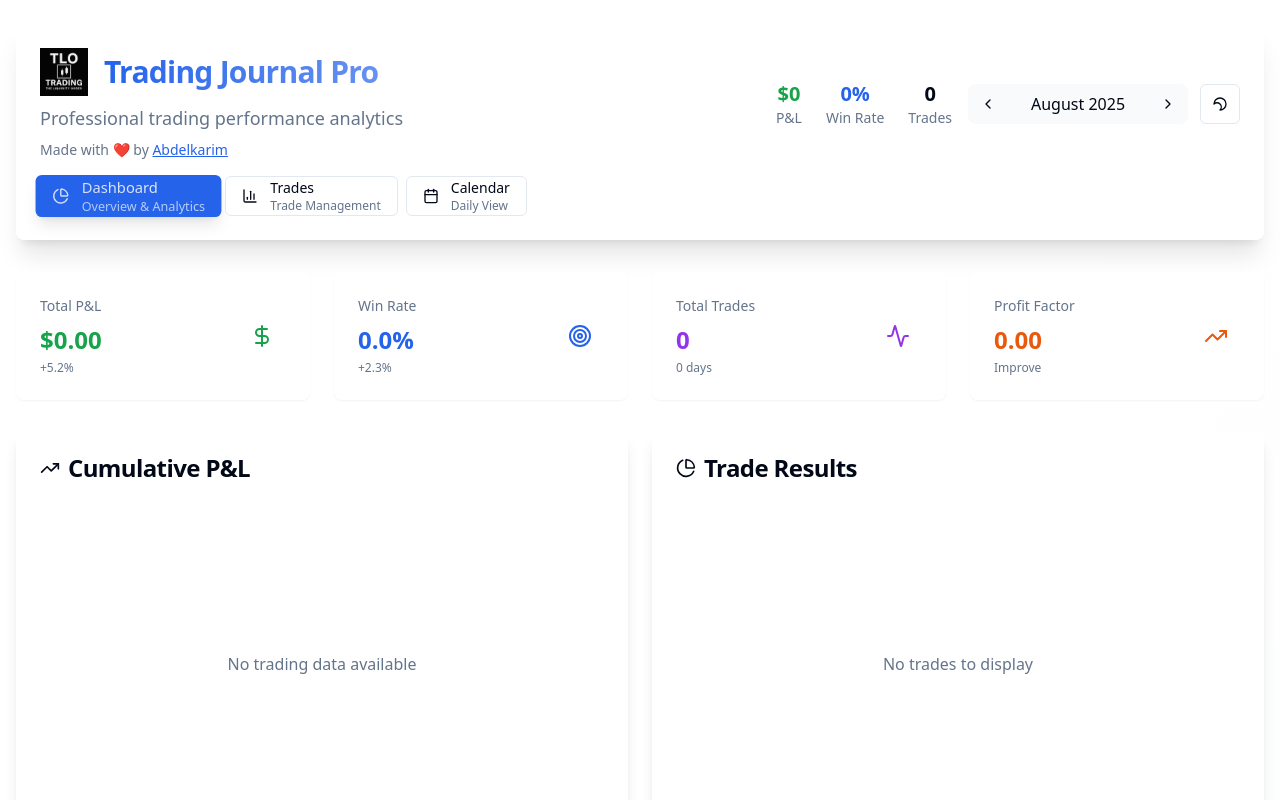
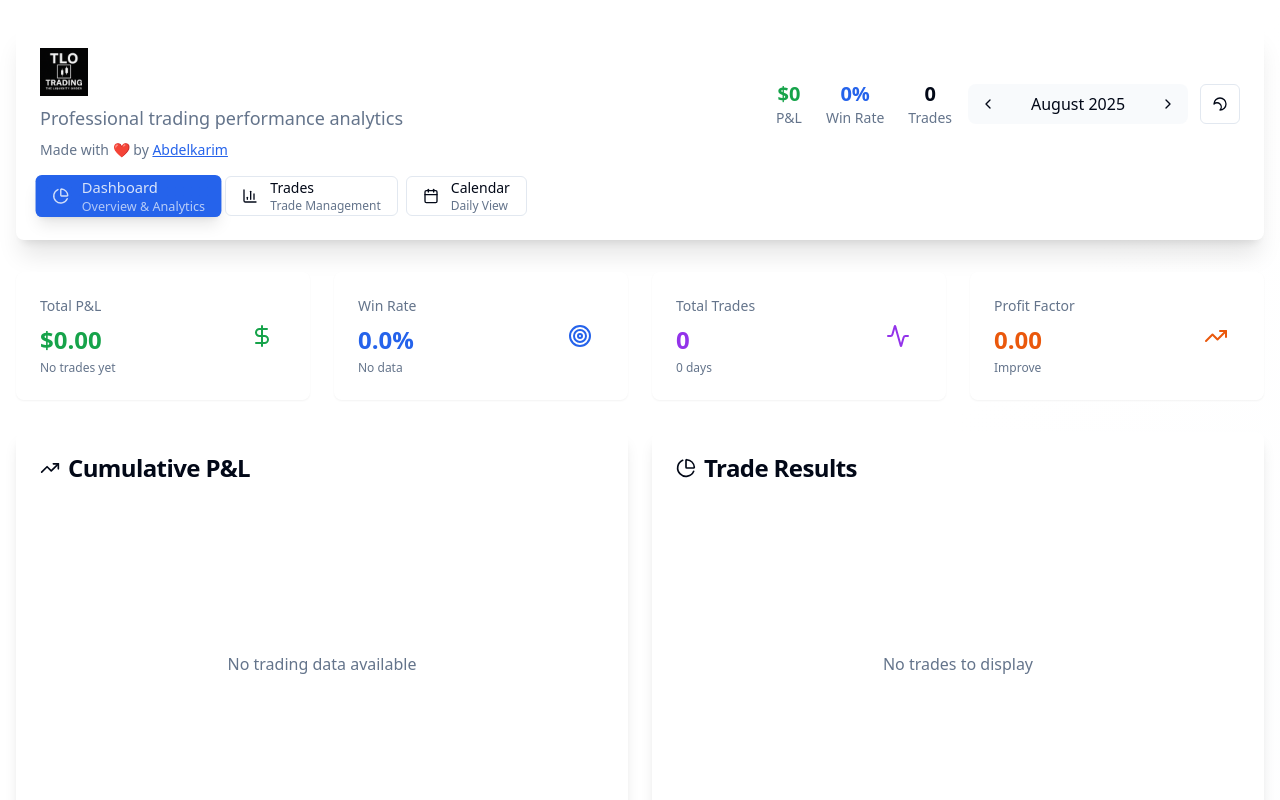
Before and after one commit to VeinDevTtv/trade-journal, a React (Vite) app: page / in a window 1280 px wide. Shown: the top 800 px of the page. Built offline with nearby package versions, Linux system fonts and the light colour scheme.

Commit message:
Update App and DashboardView components to improve UI and data presentation
- Commented out logo alt text and title for better visual clarity in App component.
- Modified DashboardView to display trade status and count instead of fixed percentage changes, enhancing user feedback on trading activity.

```diff
--- a/src/App.tsx
+++ b/src/App.tsx
@@ -127,12 +127,12 @@ function App() {
                   <div className="flex items-center gap-4">
                     <img
                       src={logoImage}
-                      alt="Trading Journal Pro Logo"
+                      // alt="Trading Journal Pro Logo"
                       className="h-12 w-auto object-contain"
                     />
                     <div>
                       <CardTitle className="text-3xl font-bold bg-gradient-to-r from-primary to-primary/70 bg-clip-text text-transparent">
-                        Trading Journal Pro
+                        {/* Trading Journal Pro */}
                       </CardTitle>
                     </div>
                   </div>
--- a/src/components/DashboardView.tsx
+++ b/src/components/DashboardView.tsx
@@ -173,14 +173,14 @@ export function DashboardView() {
     {
       title: "Total P&L",
       value: formatCurrency(summary.totalProfitLoss),
-      change: summary.totalProfitLoss >= 0 ? "+5.2%" : "-2.1%",
+      change: trades.length > 0 ? (summary.totalProfitLoss >= 0 ? "Profit" : "Loss") : "No trades yet",
       icon: DollarSign,
       color: summary.totalProfitLoss >= 0 ? "text-green-600" : "text-red-600"
     },
     {
       title: "Win Rate",
       value: `${summary.winRate.toFixed(1)}%`,
-      change: "+2.3%",
+      change: trades.length > 0 ? `${trades.length} trades` : "No data",
       icon: Target,
       color: "text-blue-600"
     },
```
